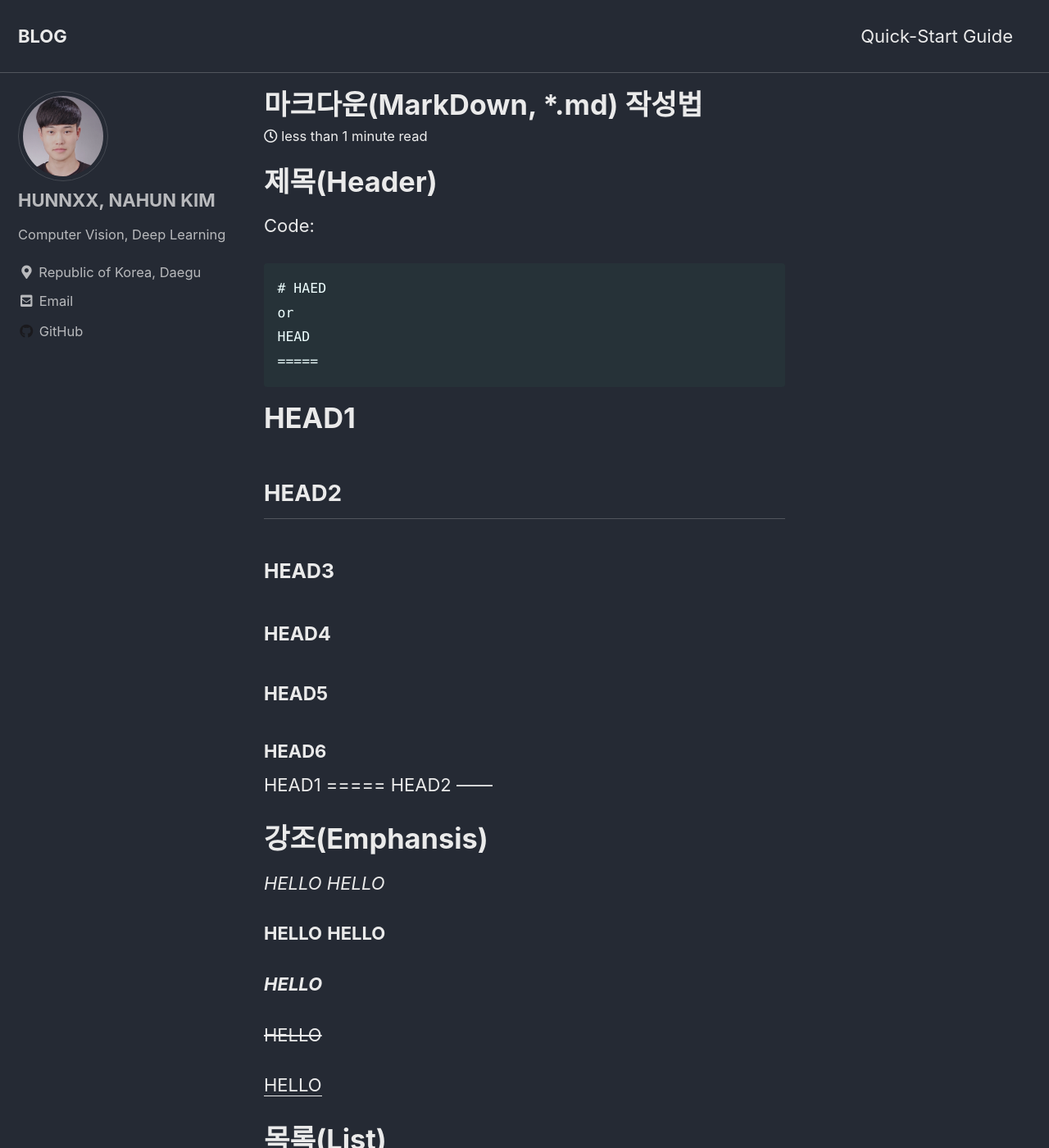
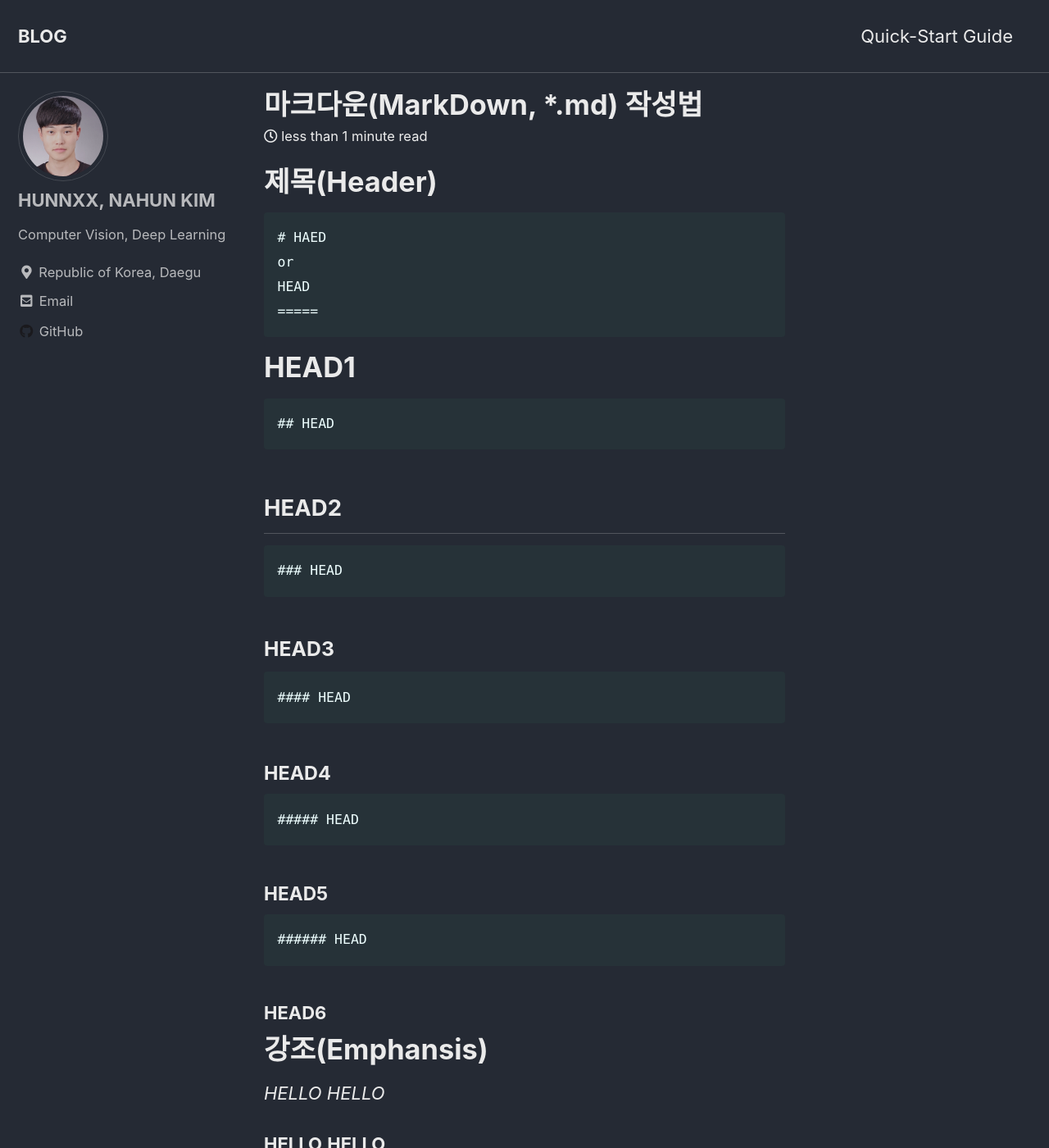
Before and after one commit to hunnxx/hunnxx.github.io, a Jekyll site: the page built from _posts/2020-08-01-practice.md, in a window 1280 px wide and 1400 px high. Shown: the whole window at 82% size. Built offline with Jekyll 4.4.1, drawn with Linux system fonts in a browser that asks for light colours; cached includes are drawn as plain includes.

Commit message:
Update 2020-08-01-practice.md

````diff
--- a/_posts/2020-08-01-practice.md
+++ b/_posts/2020-08-01-practice.md
@@ -6,7 +6,6 @@ categories:
 
 # 제목(Header)
 
-Code:
 ```
 # HAED
 or
@@ -14,15 +13,31 @@ HEAD
 =====
 ```
 # HEAD1
+
+```
+## HEAD
+```
 ## HEAD2
+
+```
+### HEAD
+```
 ### HEAD3
+
+```
+#### HEAD
+```
 #### HEAD4
+
+```
+##### HEAD
+```
 ##### HEAD5
+
+```
+###### HEAD
+```
 ###### HEAD6
-HEAD1
-=====
-HEAD2
-------
 
 
 # 강조(Emphansis)
````
